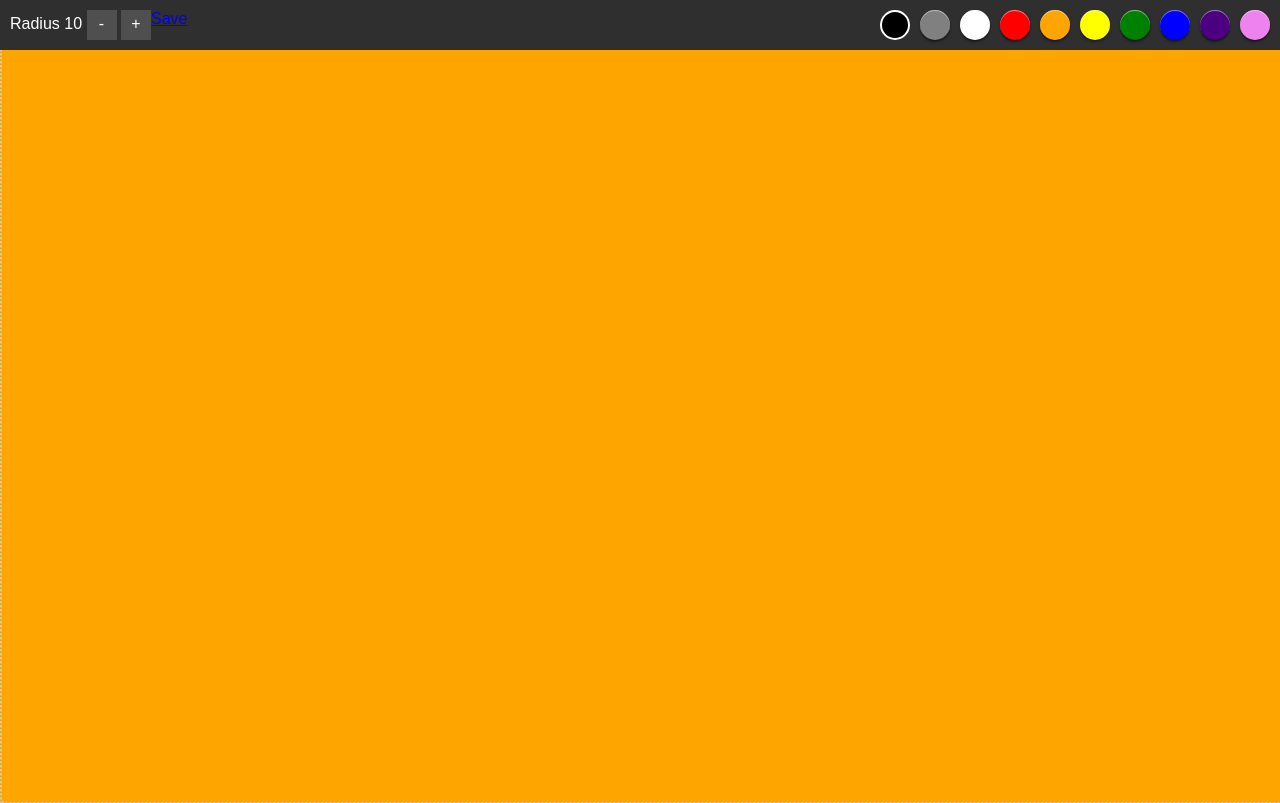
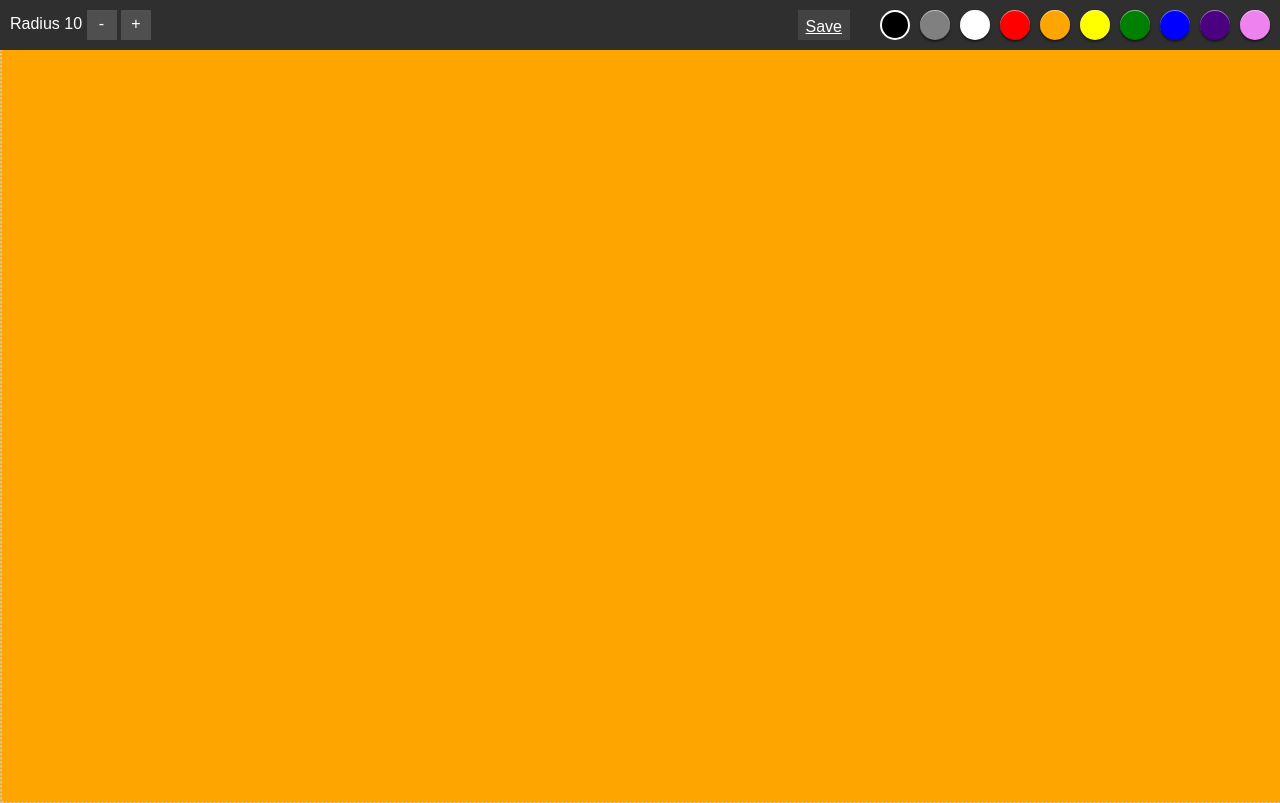
Before and after one commit to Veni555/KinderSpiel, a PHP site: page / in a window 1280 px wide. Shown: the top 803 px of the page. Run offline with PHP 8.4, Linux system fonts and the light colour scheme.

Commit message:
just a design for a link

```diff
--- a/style.css
+++ b/style.css
@@ -89,13 +89,18 @@ footer {
     box-shadow: inset 0px 1px 2px rgba(0,0,0,0.5);
 }
 
-#save{
+
+a.btn {
+  -webkit-appearance: button;
+  -moz-appearance: button;
+  appearance: button;
     float:right;
     margin-right: 20px;
     height:30px;
     padding:8px;
     background-color: #434343;
+    color: white;
 }
-#save:hover{
+a.btn:hover{
     background-color: #818181;
 }
```
